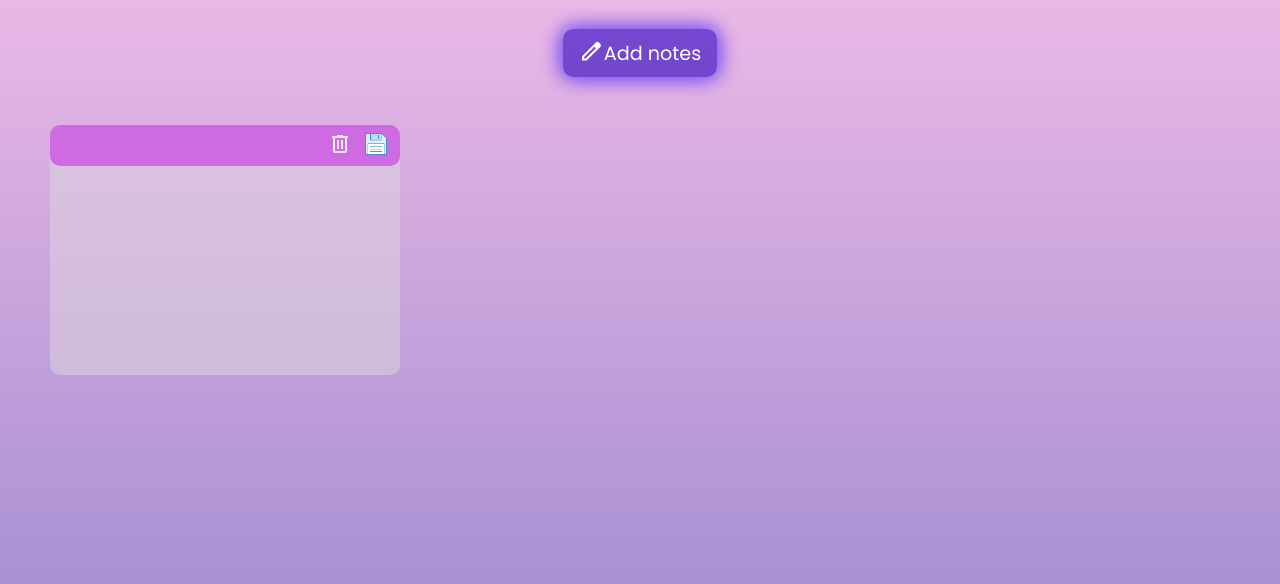
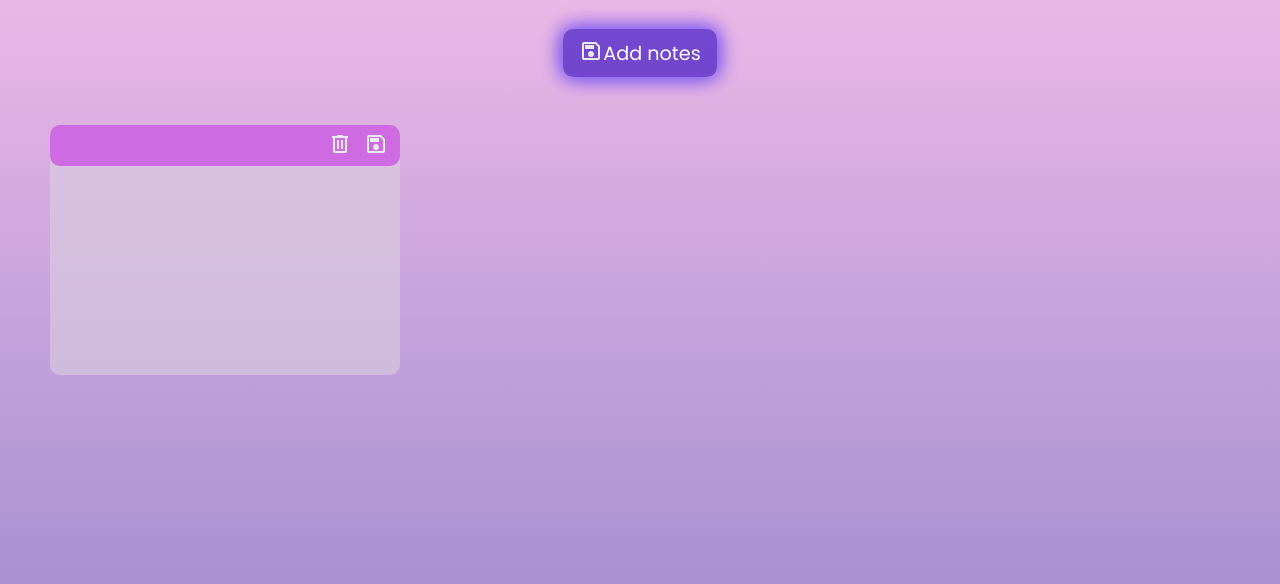
Before and after one commit to nitindhyani01/notes-webapp, a plain HTML site: page index.html in a window 1280 px wide. Both pictures are taken after a click on the button "Add notes". Shown: the part 148-732 px from the top of the page. Drawn offline with Linux system fonts and the light colour scheme.

Commit message:
icon  change

```diff
--- a/index.html
+++ b/index.html
@@ -11,15 +11,7 @@
     <h1 class="heading">Start A New Note-Taking</h1>
     <div class="btn-wrapper">
       <button class="add_btn">
-        <svg
-          class="pencil"
-          xmlns="http://www.w3.org/2000/svg"
-          height="25px"
-          viewBox="0 -950 960 960"
-          fill="white">
-          <path
-            d="M200-200h57l391-391-57-57-391 391v57Zm-80 80v-170l528-527q12-11 26.5-17t30.5-6q16 0 31 6t26 18l55 56q12 11 17.5 26t5.5 30q0 16-5.5 30.5T817-647L290-120H120Zm640-584-56-56 56 56Zm-141 85-28-29 57 57-29-28Z"
-          /></svg>Add notes
+        <svg xmlns="http://www.w3.org/2000/svg" height="24px" viewBox="0 -960 960 960" width="24px" fill="#e8eaed"><path d="M840-680v480q0 33-23.5 56.5T760-120H200q-33 0-56.5-23.5T120-200v-560q0-33 23.5-56.5T200-840h480l160 160Zm-80 34L646-760H200v560h560v-446ZM480-240q50 0 85-35t35-85q0-50-35-85t-85-35q-50 0-85 35t-35 85q0 50 35 85t85 35ZM240-560h360v-160H240v160Zm-40-86v446-560 114Z"/></svg>Add notes
       </button>
     </div>
     <div class="container" id="main_wrapper"></div>
--- a/script.js
+++ b/script.js
@@ -18,7 +18,7 @@ function addnote(text = "") {
                     <path d="M280-120q-33 0-56.5-23.5T200-200v-520h-40v-80h200v-40h240v40h200v80h-40v520q0 33-23.5 56.5T680-120H280Zm400-600H280v520h400v-520ZM360-280h80v-360h-80v360Zm160 0h80v-360h-80v360ZM280-720v520-520Z"/>
                 </svg>
             </button>
-            <button onclick="saveNote()" class="save_btn"><img src="./public/save.png" alt="save"></button>
+            <button onclick="saveNote()" class="save_btn"><svg xmlns="http://www.w3.org/2000/svg" height="24px" viewBox="0 -960 960 960" width="24px" fill="#e8eaed"><path d="M840-680v480q0 33-23.5 56.5T760-120H200q-33 0-56.5-23.5T120-200v-560q0-33 23.5-56.5T200-840h480l160 160Zm-80 34L646-760H200v560h560v-446ZM480-240q50 0 85-35t35-85q0-50-35-85t-85-35q-50 0-85 35t-35 85q0 50 35 85t85 35ZM240-560h360v-160H240v160Zm-40-86v446-560 114Z"/></svg></button>
         </div>
         <textarea class="txtarea">${text}</textarea>
     `;
--- a/style.css
+++ b/style.css
@@ -46,11 +46,6 @@ body {
   border: none;
   background: transparent;
 }
-.save_btn img {
-  width: 24px;
-  height: 24px;
-  cursor: pointer;
-}
 .note_wrapper {
   width: 350px;
   height: 250px;
@@ -66,7 +61,7 @@ body {
   border-radius: 10px;
   padding: 6px;
 }
-.edit,
+.save_btn,
 .delete {
   outline: none;
   border: none;
```
